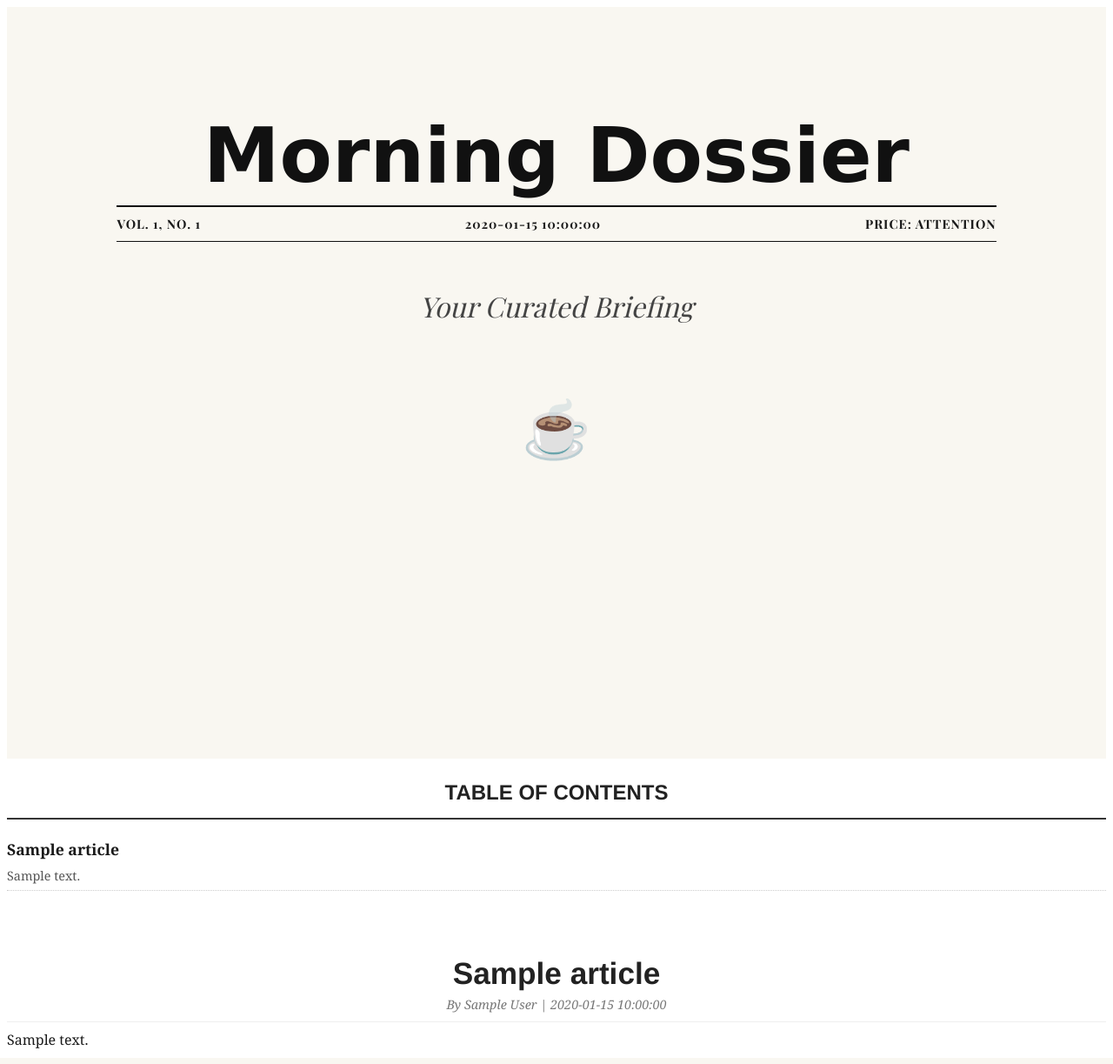
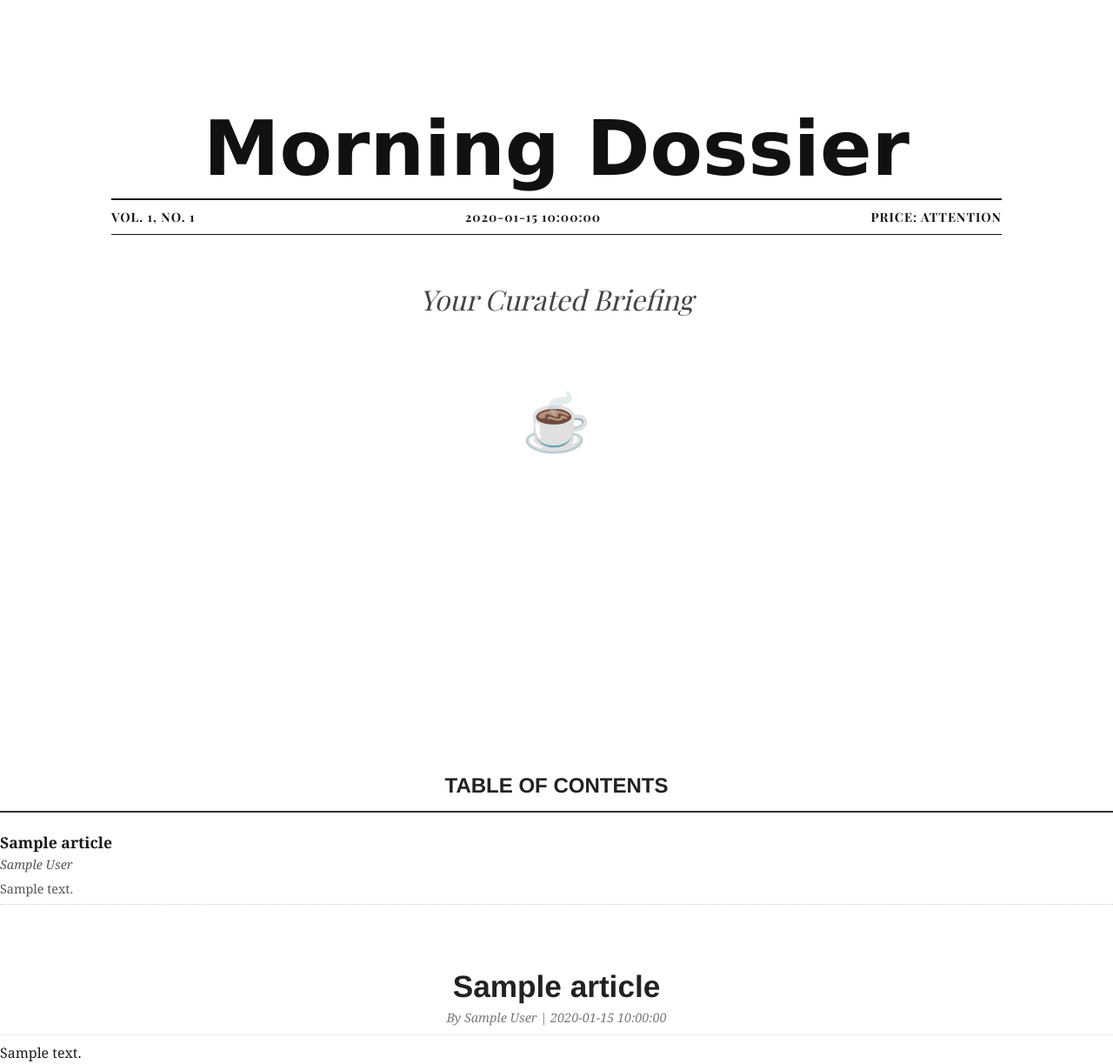
Before and after one commit to DrewArnold1/morning_dossier, a Python web app: template templates/magazine.html in a window 1280 px wide. Shown: the whole page at 87% size. Run offline with Jinja, Linux system fonts and the light colour scheme; the template is opened without the code that fills it: most values are stand-ins (such as "Sample title", 1, 10 or a date in 2020); some web fonts are replaced.

Commit message:
Fixed cover

```diff
--- a/content_processor.py
+++ b/content_processor.py
@@ -301,7 +301,7 @@ def process_emails(emails_data):
         processed_articles.append({
             'original_subject': email['subject'],
             'title': email['subject'],
-            'author': email['sender'],
+            'author': sender_name,
             'date': email['date'],
             'summary': '',
             'content': clean_body,
--- a/templates/magazine.html
+++ b/templates/magazine.html
@@ -14,6 +14,7 @@
         }
         @page :first {
             margin: 0;
+            background-color: #f9f7f1;
             @bottom-center {
                 content: none;
             }
@@ -23,6 +24,7 @@
             font-family: 'Georgia', serif;
             line-height: 1.6;
             color: #1a1a1a;
+            margin: 0;
         }
 
         /* Cover Page */
@@ -32,7 +34,7 @@
             flex-direction: column;
             justify-content: flex-start;
             align-items: center;
-            background-color: #f9f7f1; /* Old paper color */
+            /* Background moved to @page :first */
             text-align: center;
             page-break-after: always;
             padding-top: 4rem;
@@ -116,6 +118,14 @@
             font-size: 1.1rem;
             text-decoration: none;
             color: inherit;
+        }
+
+        .toc-author {
+            font-size: 0.9rem;
+            font-style: italic;
+            color: #555;
+            margin-bottom: 2px;
+            display: block;
         }
 
         .toc-page {
@@ -287,6 +297,7 @@
                 <a href="#article-{{ loop.index }}" class="toc-title">{{ article.title }}</a>
                 <a href="#article-{{ loop.index }}" class="toc-page"></a>
             </div>
+            <div class="toc-author">{{ article.author }}</div>
             <div class="toc-summary">{{ article.summary }}</div>
         </div>
         {% endfor %}
```
Also changed, not shown: debug.html (+23 -7 lines), 2 other files.
